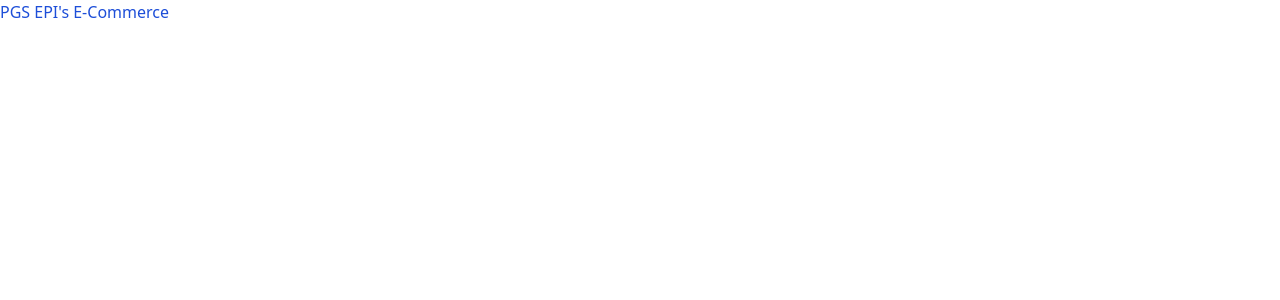
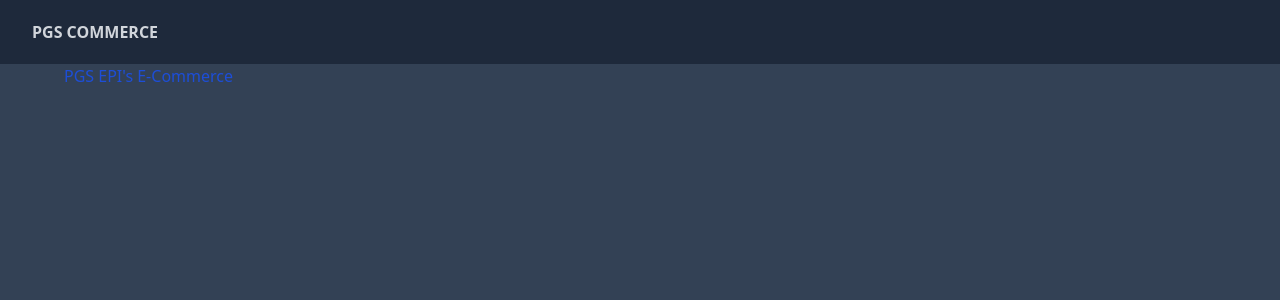
Before and after one commit to SanchezDeveloper/pgs-commerce, a Next.js app: page / in a window 1280 px wide. Shown: the top 300 px of the page. Built offline with nearby package versions, Linux system fonts and the light colour scheme.

Commit message:
Adicionando Nav Bar

```diff
--- /dev/null
+++ b/src/app/components/NavBar.tsx
@@ -0,0 +1,16 @@
+import Link from 'next/link';
+
+function NavBar () {
+    return (
+        <nav className="fixed top-0 w-full flex items-center py-2 px-8 justify-between z-50 bg-slate-800 text-gray-300">
+          <Link
+            href="/"
+            className="uppercase font-bold text-md h-12 flex items-center"
+          >
+            PGS Commerce
+          </Link>
+        </nav>
+    )
+}
+
+export default NavBar;
--- a/src/app/layout.tsx
+++ b/src/app/layout.tsx
@@ -1,6 +1,8 @@
 import type { Metadata } from "next";
 import localFont from "next/font/local";
 import "./globals.css";
+import NavBar from "./components/navBar";
+
 
 const geistSans = localFont({
   src: "./fonts/GeistVF.woff",
@@ -28,7 +30,11 @@
       <body
         className={`${geistSans.variable} ${geistMono.variable} antialiased`}
       >
-        {children}
+        <NavBar />
+        <main className="bg-slate-700 h-screen  p-16">
+          {children}
+        </main>
+
       </body>
     </html>
   );
--- a/src/app/page.tsx
+++ b/src/app/page.tsx
@@ -2,8 +2,8 @@
 
 export default function Home() {
   return (
-    <main>
+    <div>
       <h1 className='text-blue-700'>PGS EPI's E-Commerce</h1>
-    </main>
+    </div>
   )
 }
```
